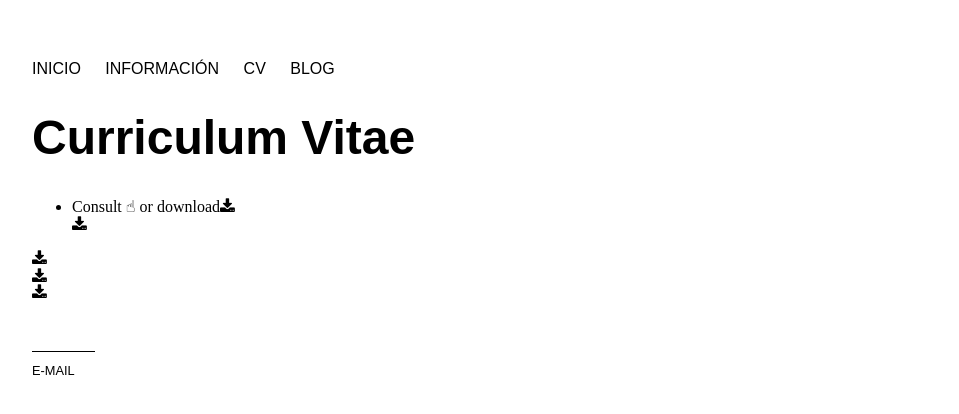
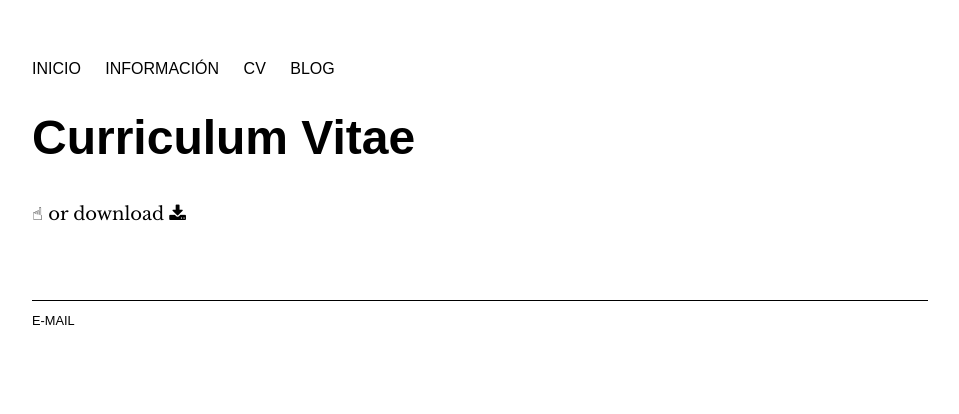
Before and after one commit to jhinojosp/jhinojosp.github.io, a Jekyll site: the page built from cv/index.html, in a window 1280 px wide. Shown: the top 414 px of the page, without its empty margins (160-1119 px from the left). Built offline with Jekyll 4.4.1, drawn with Linux system fonts in a browser that asks for light colours.

Commit message:
download button

```diff
--- a/cv/index.html
+++ b/cv/index.html
@@ -4,7 +4,5 @@ title: Curriculum Vitae
 ---
 <div class="blurb">
 <h1>{{ page.title }}</h1>
-  <ul>
-    <li>Consult <a href="/documents/cv.pdf">☝︎</a> or download<a href="/documents/cv.pdf" download="JCHP_CV.pdf"><i class="fa fa-download"></a></li>
-  </ul>
+  <h3><a href="/documents/cv.pdf">☝︎</a> or download <a href="/documents/cv.pdf" download="JCHP_CV.pdf"> <i class="fa fa-download"></i> </a></h3>
 </div>
```
